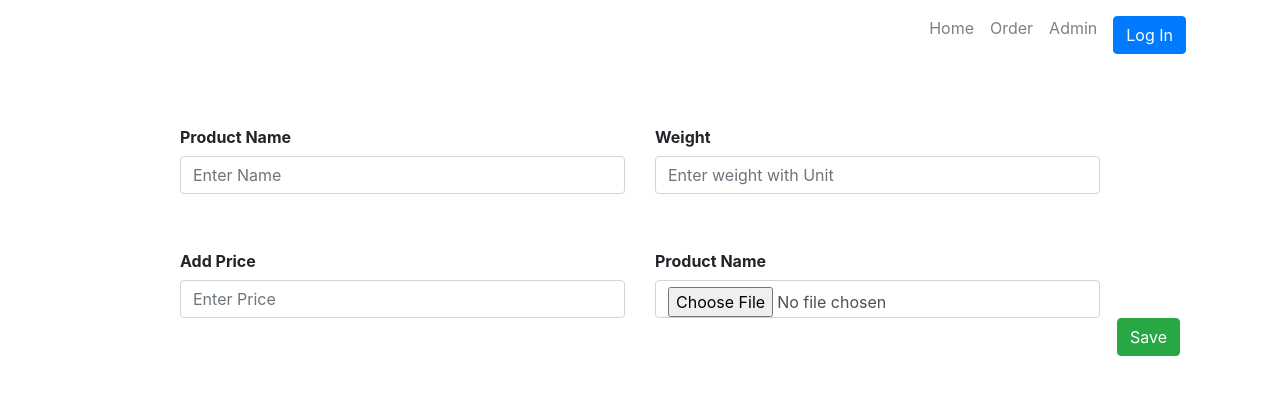
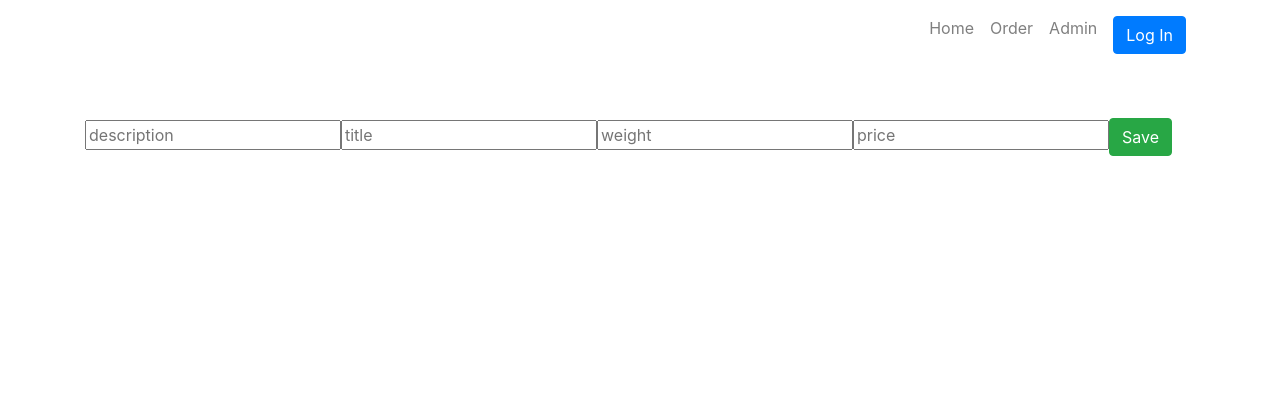
Before and after one commit to Rahat3286/ema-john-with-auth-as-free-valley, a React (Create React App) app: page /admin in a window 1280 px wide. Shown: the top 394 px of the page. Built offline with nearby package versions, Linux system fonts and the light colour scheme.

Commit message:
make some changes

```diff
--- a/src/components/Admin/Admin.js
+++ b/src/components/Admin/Admin.js
@@ -1,11 +1,11 @@
+import React, { useState } from 'react';
 import axios from 'axios';
-import React, { useState } from 'react';
 import { useForm } from 'react-hook-form';
 
 const Admin = () => {
 
     const handleAddProduct = () => {
-        const product ={};
+        const product = {};
         fetch('http://localhost:5000/addProduct', {
             method: 'POST',
             headers: {
@@ -17,29 +17,13 @@ const Admin = () => {
 
     return (
         <div className="container">
-            <div className="row mb-5 justify-content-center">
-                <div className="col-md-5">
-                    <label for="" className="col-form-label"><b>Product Name</b></label>
-                    <input className="form-control" type="text" placeholder="Enter Name" aria-label="default input example" />
-                </div>
-                <div className="col-md-5">
-                    <label for="" className="col-form-label"><b>Weight</b></label>
-                    <input className="form-control" type="text" placeholder="Enter weight with Unit" aria-label="default input example" />
-                </div>
-            </div>
-            <div className="row justify-content-center">
-                <div className="col-md-5">
-                    <label for="" className="col-form-label"><b>Add Price</b></label>
-                    <input className="form-control " type="text" placeholder="Enter Price" aria-label="default input example" />
-                </div>
-                <div className="col-md-5">
-                    <label for="" className="col-form-label"><b>Product Name</b></label>
-                    <input className="form-control" type="file"  placeholder="Enter weight with Unit" aria-label="default input example" />
-                </div>
-            </div>
-            <div className="container text-right">
+            <form method="post" >
+                <input type="text" placeholder="description" name="description"/>
+                <input type="text" placeholder="title" name="title"/>
+                <input type="text" placeholder="weight" name="weight"/>
+                <input type="text" placeholder="price" name="price"/>
                 <button className="btn btn-success" onClick={handleAddProduct}>Save</button>
-            </div>
+            </form>
         </div>
     );
 };
@@ -47,6 +31,60 @@ const Admin = () => {
 export default Admin;
 
 // first code
+
+
+{/* <div className="row mb-5 justify-content-center">
+                <div className="col-md-5">
+                    <form action="/addProduct" method="post">
+                        <label for="" className="col-form-label"><b>Product Name</b></label>
+                        <input className="form-control" type="text" placeholder="Enter Name" name="description" aria-label="default input example" />
+                    </form>
+                </div>
+                <div className="col-md-5">
+                    <form action="/addProduct" method="post">
+                        <label for="" className="col-form-label"><b>Weight</b></label>
+                        <input className="form-control" type="text" placeholder="Enter weight with Unit" name="weight" aria-label="default input example" />
+                    </form>
+                </div>
+            </div>
+            <div className="row justify-content-center">
+                <div className="col-md-5">
+                    <form action="/addProduct" method="post">
+                        <label for="" className="col-form-label"><b>Add Price($)</b></label>
+                        <input className="form-control " type="text" placeholder="Enter Price"
+                            name="price" aria-label="default input example" />
+                    </form>
+                </div>
+                <div className="col-md-5">
+                    <form action="/addProduct" method="post">
+                        <label for="" className="col-form-label"><b>Upload Image</b></label>
+                        <input className="form-control" type="file" placeholder="Upload Image"
+                            name="imgUrl" aria-label="default input example" />
+                    </form>
+                </div>
+            </div>
+            <div className="container text-right">
+                <button className="btn btn-success" onClick={handleAddProduct}>Save</button>
+            </div> */}
+
+
+
+
+
+
+
+
+
+
+{/* <form className="container" action="/addProduct" method="post">
+    <input type="text" placeholder="name" name="title" />
+    <input type="text" placeholder="weight in unit(kg)" name="weight" />
+    <input type="text" placeholder="price" name="price" />
+    <input type="text" placeholder="product key" name="key" />
+    <button className="btn btn-primary" type="submit" onClick={handleAddProduct}>Save</button>
+</form> */}
+
+
 
 
 
--- a/src/components/Checkout/Checkout.js
+++ b/src/components/Checkout/Checkout.js
@@ -48,7 +48,7 @@ const Checkout = () => {
         <input name="phone" ref={register({ required: true })} placeholder="Your Phone Number" />
         {errors.phone && <span className="error">Phone Number is required</span>}
 
-        <button className="btn btn-success mt-4">Place Order</button>
+        <button className="btn btn-success mt-4" type="submit">Place Order</button>
         {/* <input className="btn btn-primary" type="submit" /> */}
       </form>
     </div>
```
